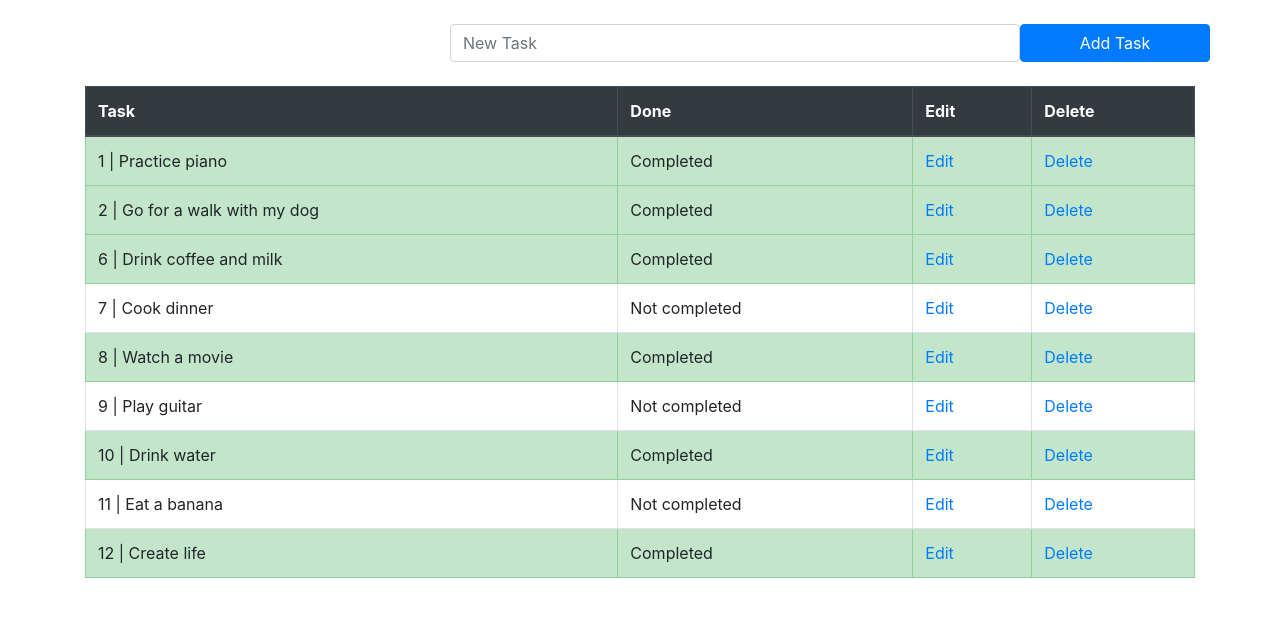
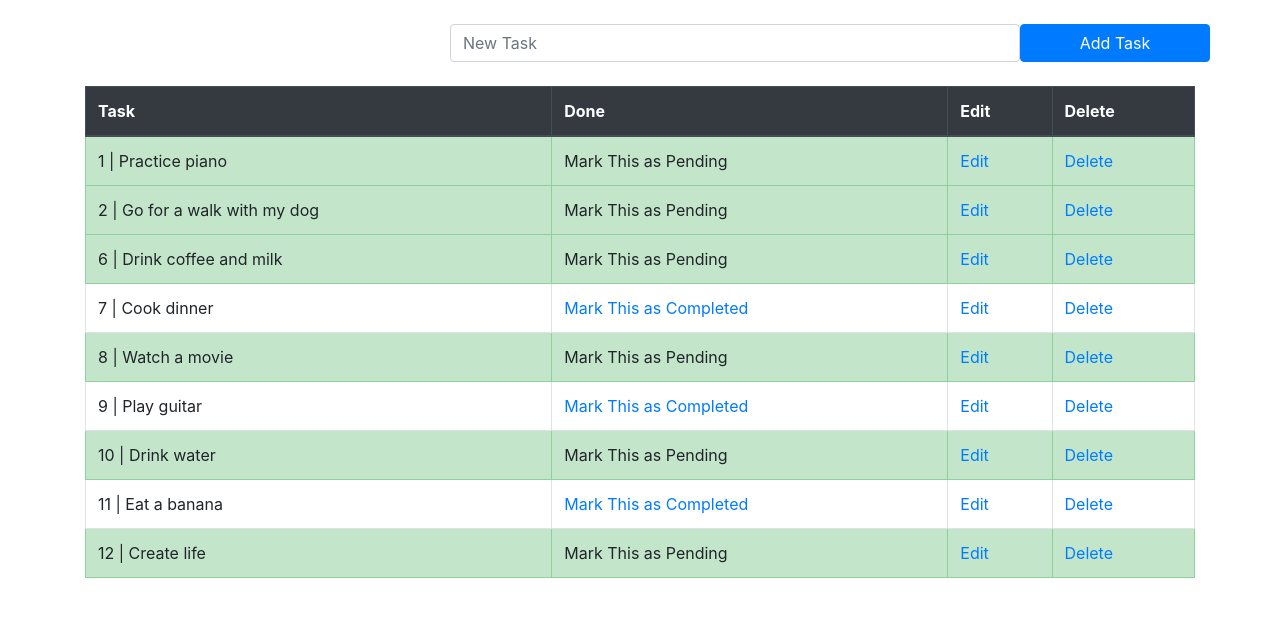
Before and after one commit to Tsilkostas/Django-Project, a Django app: page /todolist/ in a window 1280 px wide. Shown: the part 65-682 px from the top of the page. Run offline with Django 3.2, Linux system fonts and the light colour scheme; data comes from the database, SQL or seed files in the repository; both versions use the stored data as it was after the commit.

Commit message:
mark task as completed

```diff
--- a/taskmate/todolist_app/templates/todolist.html
+++ b/taskmate/todolist_app/templates/todolist.html
@@ -40,14 +40,14 @@
         {% if obj.done %}
           <tr class="table-success">
             <td>{{ obj.id }} | {{ obj.task }}</td>
-            <td>Completed</td>
+            <td>Mark This as Pending</td>
             <td><a href="{% url 'edit_task' obj.id %}">Edit</a></td>
             <td><a href="{% url 'delete_task' obj.id %}">Delete</a></td>
           </tr>
           {% else %}
           <tr>
             <td>{{ obj.id }} | {{ obj.task }}</td>
-            <td>Not completed</td>
+            <td><a href="{% url 'complete_task' obj.id %}">Mark This as Completed</a></td>
             <td><a href="{% url 'edit_task' obj.id %}">Edit</a></td>
             <td><a href="{% url 'delete_task' obj.id %}">Delete</a></td>
           </tr>
--- a/taskmate/todolist_app/urls.py
+++ b/taskmate/todolist_app/urls.py
@@ -6,6 +6,7 @@ urlpatterns = [
     path('', views.todolist, name='todolist'),
     path('delete/<task_id>', views.delete_task, name='delete_task'),
     path('edit/<task_id>', views.edit_task, name='edit_task'),
+    path('complete/<task_id>', views.complete_task, name='complete_task'),
     path('contact', views.contact, name='contact'),
     path('about', views.about, name='about'),
 ]
--- a/taskmate/todolist_app/views.py
+++ b/taskmate/todolist_app/views.py
@@ -49,3 +49,10 @@ def edit_task(request, task_id):
         task_obj = TaskList.objects.get(pk=task_id)
 
         return render(request, 'edit.html',{'task_obj':task_obj})
+
+
+def complete_task(request, task_id):
+    task = TaskList.objects.get(pk=task_id)
+    task.done = True
+    task.save()
+    return redirect('todolist')
```
Also changed, not shown: taskmate/db.sqlite3.
